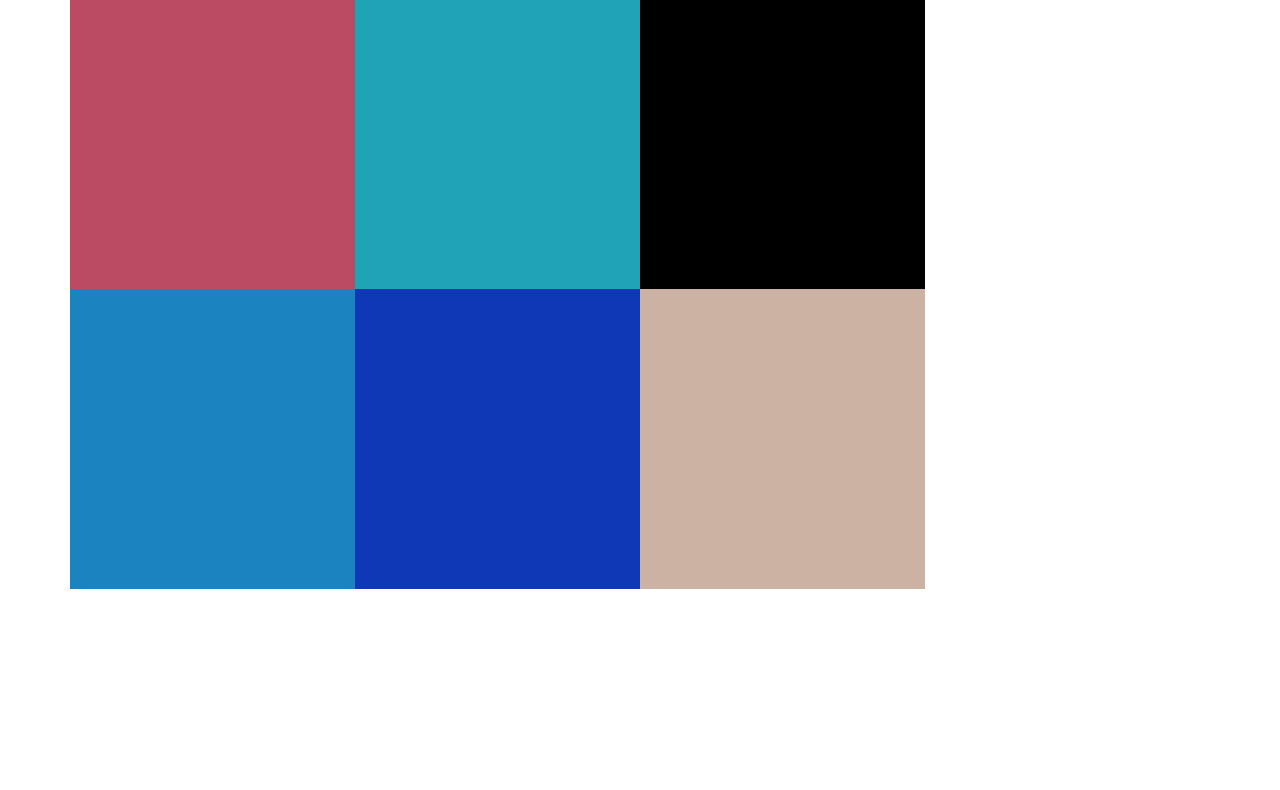
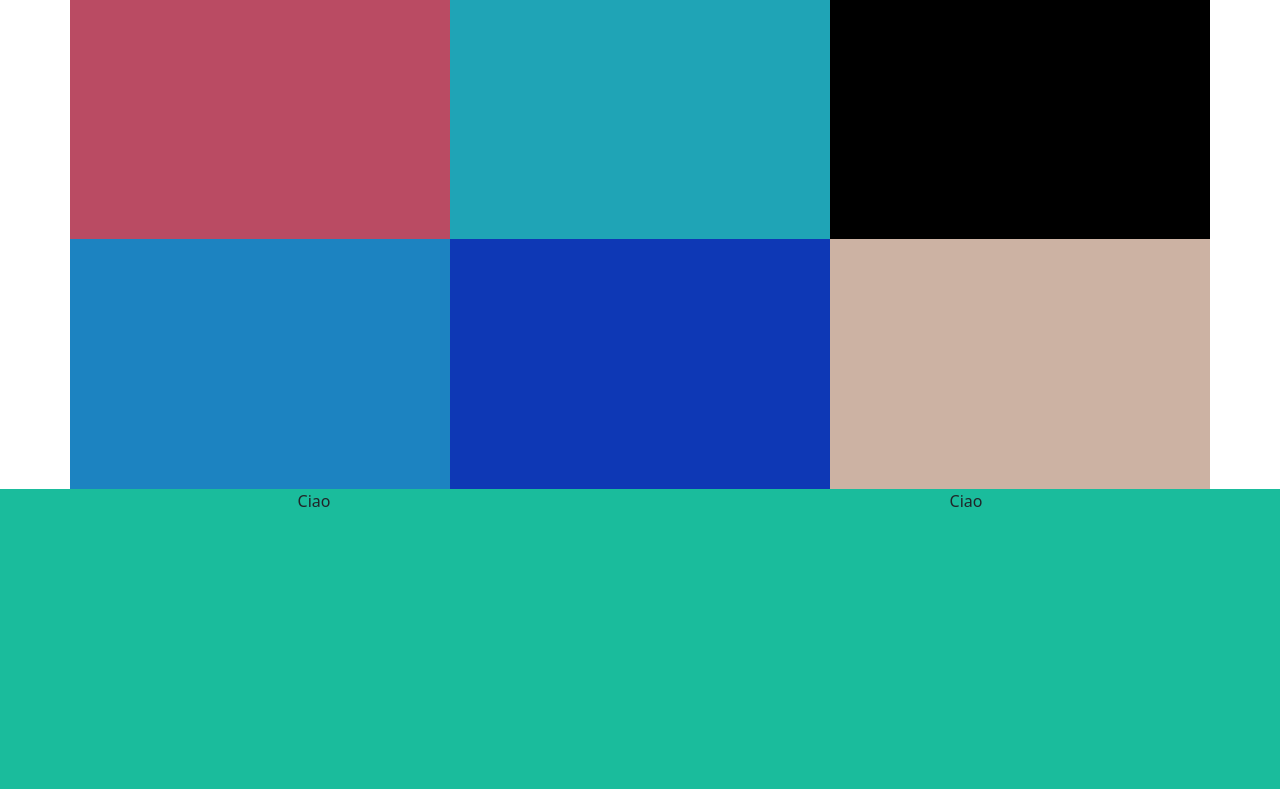
Before and after one commit to LucaCaligola/html-css-bootstrap-freelancer, a plain HTML site: page index.html in a window 1280 px wide. Shown: the part 427-1217 px from the top of the page. Before the commit the page ends 1016 px from the top, so only its background shows below. Drawn offline with nearby package versions, Linux system fonts and the light colour scheme.

Commit message:
working on the footer

```diff
--- a/index.html
+++ b/index.html
@@ -10,35 +10,38 @@
 </head>
 <body>
 
-<footer id="footer"></footer>
-<div class="jumbo"></div>
+<header class="header"></header>
+<div class="green-section"></div>
 
 <main class="container">
     <h1 class="text-center">TESTO</h1>
 
-    <div class="row">
-        <div class="col-12 col-md-6 col-lg-3 bordeaux"></div>
-        <div class="col-12 col-md-6 col-lg-3 azure"></div>
-        <div class="col-12 col-md-6 col-lg-3 black"></div>
-    </div>
-
-    <div class="row">
-        <div class="col-12 col-md-6 col-lg-3 blue"></div>
-        <div class="col-12 col-md-6 col-lg-3 electric"></div>
-        <div class="col-12 col-md-6 col-lg-3 beige"></div>
-    </div>
+    <div class="row justify-content-md-between ">
+        <div class="col-12 col-md-6 col-lg-4 bordeaux"></div>
+        <div class="col-12 col-md-6 col-lg-4 azure"></div>
+        <div class="col-12 col-md-6 col-lg-4 black"></div>
 
 
 
+        <div class="col-12 col-md-6 col-lg-4 blue"></div>
+        <div class="col-12 col-md-6 col-lg-4 electric"></div>
+        <div class="col-12 col-md-6 col-lg-4 beige"></div>
+    </div>
+</main>
 
+<div class="green-section">
+    <div class="row text-center">
+        <div class="col-12 col-md-6">Ciao</div>
+        <div class="col-12 col-md-6">Ciao</div>
+    </div>
+</div>
 
+<div class="container white text-center">
+    Ciao
+</div>
 
+<footer class="text-center"></footer>
 
-
-
-
-
-</main>
 
 
 
--- a/style.css
+++ b/style.css
@@ -1,39 +1,43 @@
-#footer {
+.header {
     height: 60px;
     background-color: #2C3E51 ;
 }
 
-.jumbo {
+.green-section {
     background-color: #1ABC9C;
     height: 300px;
 }
 
 .bordeaux {
     background-color:#BA4B63 ;
-    height: 300px;
+    height: 250px;
 }
 
 .azure {
     background-color:#1FA4B6 ;
-    height: 300px;
+    height: 250px;
 }
 
 .black {
     background-color:black ;
-    height: 300px;
+    height: 250px;
 }
 
 .blue{
     background-color:#1C83C1 ;
-    height: 300px;
+    height: 250px;
 }
 
 .electric{
     background-color:#0E38B5 ;
-    height: 300px;
+    height: 250px;
 }
 
 .beige {
     background-color: #CCB2A3;
-    height: 300px
+    height: 250px;
 }
+
+.white {
+    height: 300px;
+}
```
